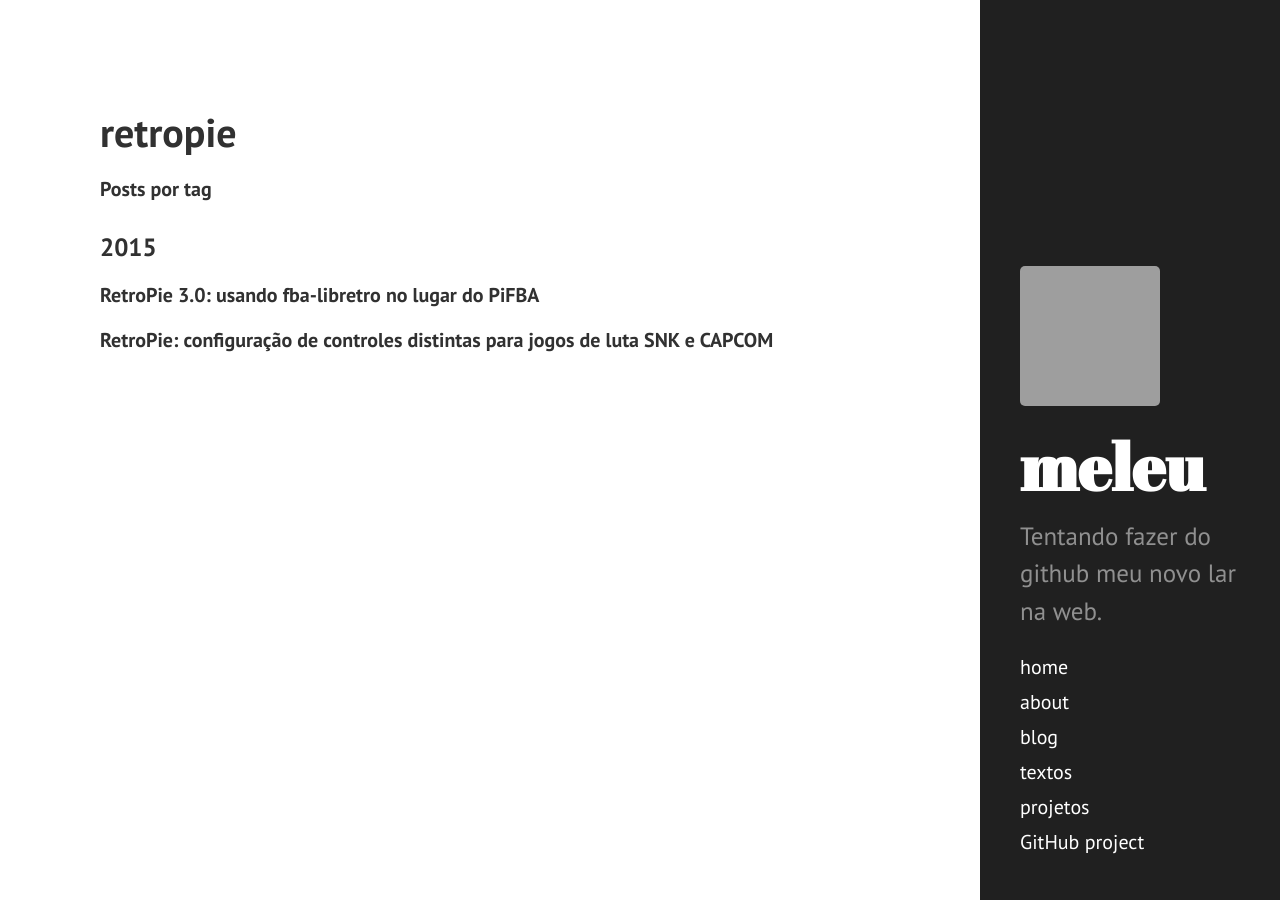
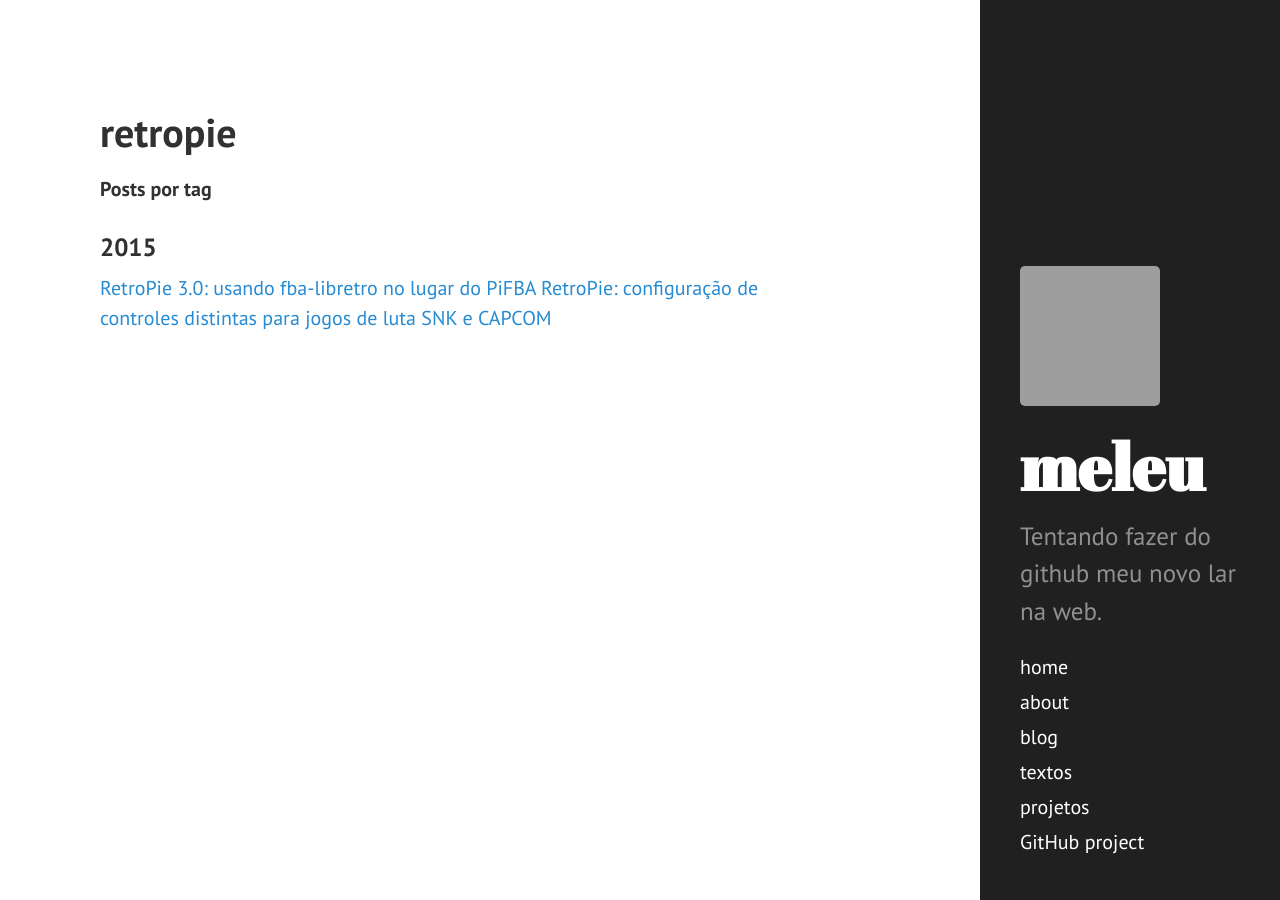
Before and after one commit to meleu/meleu.github.io, a Jekyll site: the page built from blog/tag/retropie.md, in a window 1280 px wide. Built offline with Jekyll 4.4.1, drawn with Linux system fonts in a browser that asks for light colours; grey boxes are pictures that could not be loaded.

Commit message:
Update blog_by_tag.html

```diff
--- a/_layouts/blog_by_tag.html
+++ b/_layouts/blog_by_tag.html
@@ -24,7 +24,10 @@
             {% endif %}
 
             <a href="{{ post.url }}" class="list-group-item">
+            	<!--
                 <h4 class="list-group-item-heading">{{ post.title }}</h4>
+                -->
+                {{ post.title }}
             </a>
 
             {% if forloop.last %}
```
